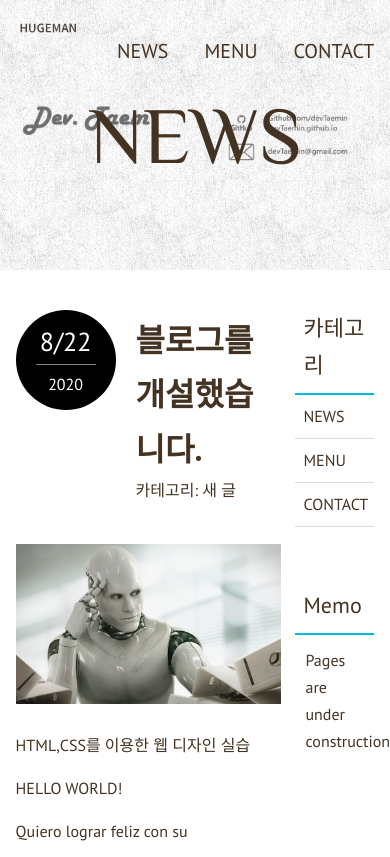
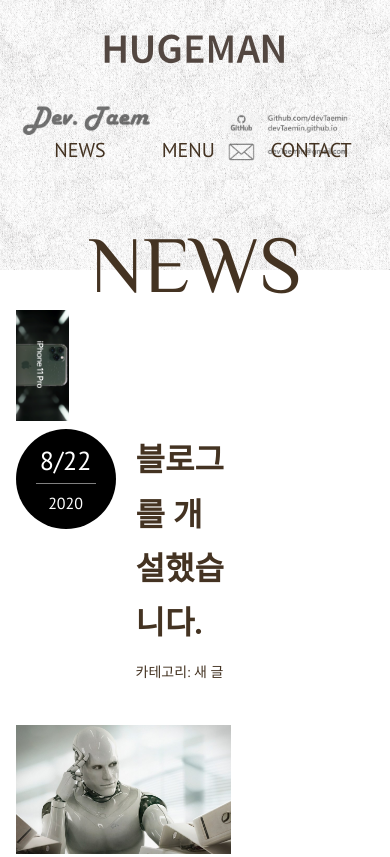
Before and after one commit to devTaemin/WebDesign_intro, a plain HTML site: page Full-screen-website_practice/news.html in a window 390 px wide. Shown: the top 857 px of the page. Drawn offline with Linux system fonts and the light colour scheme; some packages are replaced by stand-ins of ours.

Commit message:
Update full-screen-website
Date: 20200823

- finish demo pages, documents

```diff
--- a/Full-screen-website_practice/css/style.css
+++ b/Full-screen-website_practice/css/style.css
@@ -20,6 +20,96 @@ a {
 
 img {
     max-width : 100%;
+}
+
+
+/* 모바일 버전
+------------------------------*/
+@media (max-width : 600px) {
+    .page-title {
+        font-size : 2.5rem;
+    }
+
+
+    /* HEADER */
+    .main-nav {
+        font-size : 1rem;
+        margin-top : 10px;
+    }
+
+
+    .main-nav li {
+        margin : 0 20px;
+    }
+
+
+    /* HOME */
+    .home-content {
+        margin-top : 20px;
+    }
+
+
+    .page-header {
+        flex-direction : column;
+        align-items : center;
+    }
+
+
+    /* NEWS */
+    .news-contents {
+        flex-direction : column;
+    }
+
+
+    article,
+    aside {
+        width : 100%;
+    }
+
+
+    #news .page-title {
+        margin-top : 30px;
+    }
+
+
+    aside {
+        margin-top : 60px;
+    }
+
+
+    .post-info {
+        margin-bottom : 30px;
+    }
+
+
+    .post-date {
+        width : 70px;
+        height : 70px;
+        font-size : 1rem;
+    }
+
+
+    .post-date span {
+        font-size : 0.875rem;
+        padding-top : 2px;
+    }
+
+
+    .post-title {
+        font-size : 1.375rem;
+    }
+
+
+    .post-cat {
+        font-size : 0.875rem;
+        margin-top : 10px;
+    }
+
+
+    .post-title,
+    .post-cat {
+        margin-left : 80px;
+    }
 }
 
 
@@ -148,7 +238,8 @@ img {
 /* article
 -----------------------------------*/
 article {
-    width : 74%;
+    width : 60%;
+    order : 2;
 }
 
 
@@ -210,6 +301,8 @@ article p {
 -----------------------------------*/
 aside {
     width : 22%;
+    order : 3;
+    margin-left : 20px;
 }
 
 
@@ -249,6 +342,15 @@ aside p {
 }
 
 
+/* Ad
+-----------------------------------*/
+.ad {
+    width : 15%;
+    order : 1;
+    margin-right : 20px;
+
+}
+
 
 
 
--- a/Full-screen-website_practice/news.html
+++ b/Full-screen-website_practice/news.html
@@ -68,7 +68,11 @@
                     Pages are under construction...
                 </p>
             </aside>
-        </div>
+
+            <div class = "ad">
+                <img src = "images/iphone-banner.png" alt = "iphone-baaner">
+            </div>
+        </div><!-- /.news-contents -->
 
         <footer>
             <div class = "wrapper">
```
Also changed, not shown: Full-screen-website_practice/images/iphone-banner.png (added), 1 other file.
